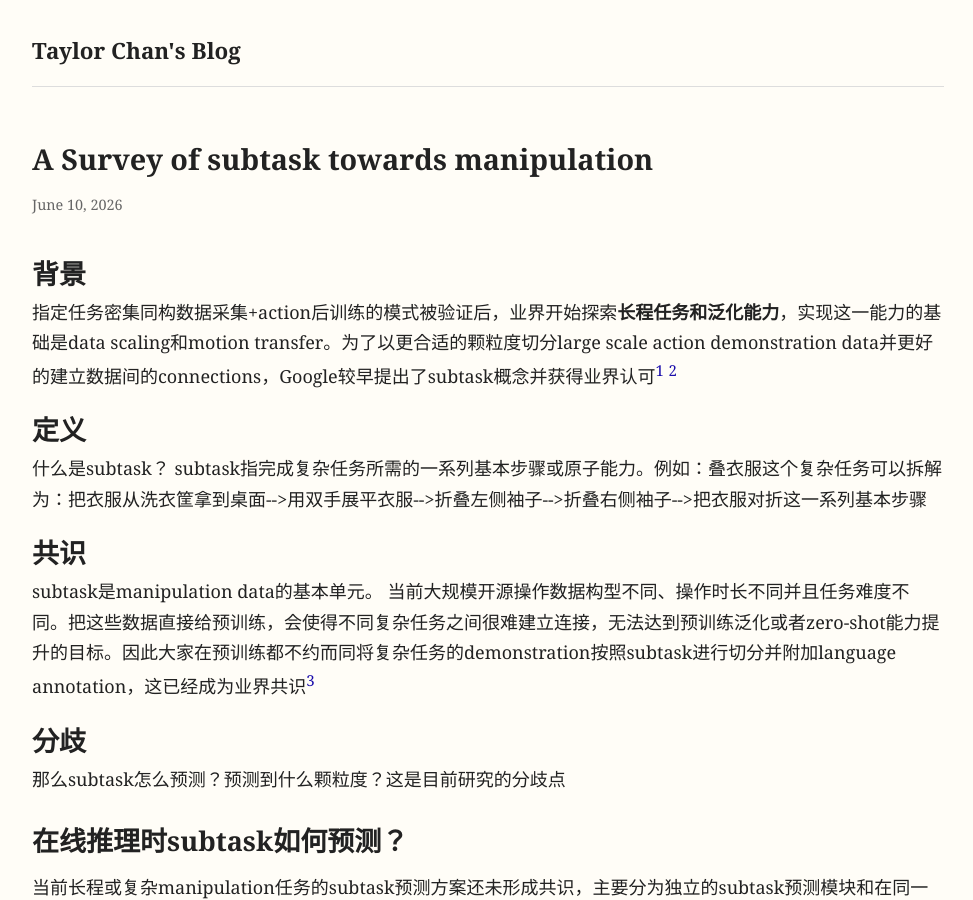
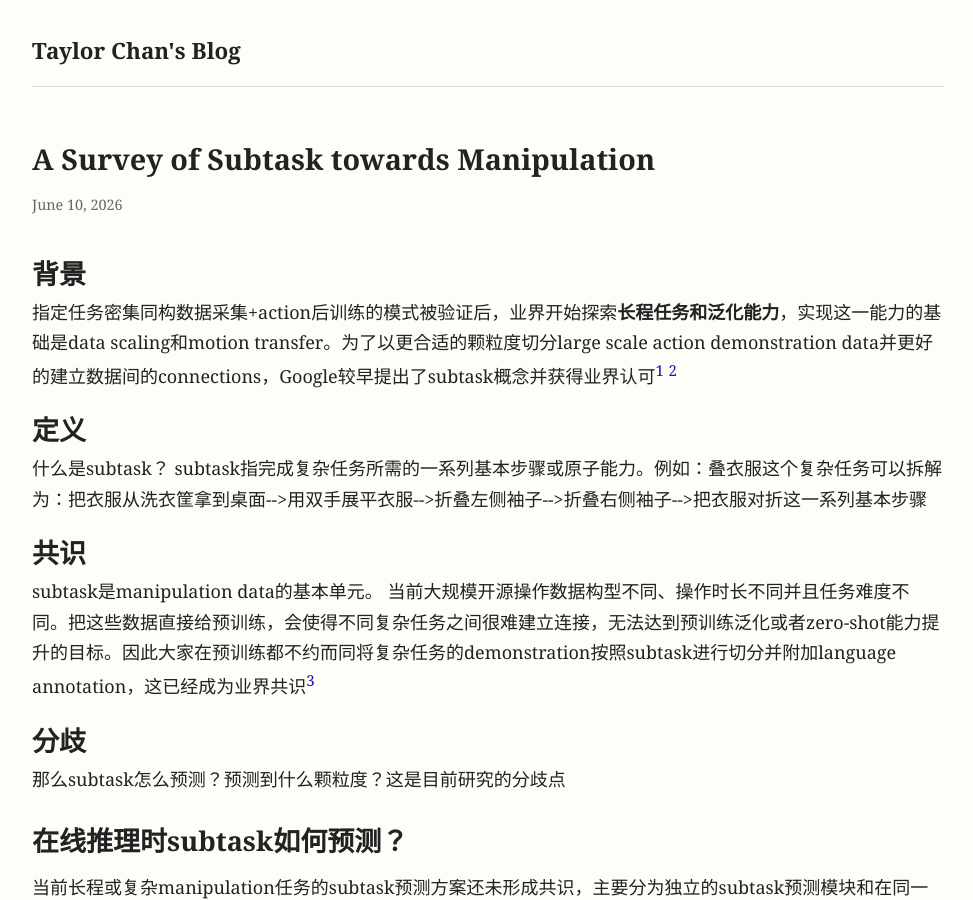
Before and after one commit to fire337/fire337.github.io, a Jekyll site: the page built from _posts/2026-06-10-subtask.md, in a window 1280 px wide and 900 px high. Shown: the whole window, without its empty margins (152-1125 px from the left). Built offline with Jekyll 4.4.1, drawn with Linux system fonts in a browser that asks for light colours.

```diff
--- a/_posts/2026-06-10-subtask.md
+++ b/_posts/2026-06-10-subtask.md
@@ -1,6 +1,6 @@
 ---
 layout: post
-title: "A Survey of subtask towards manipulation"
+title: "A Survey of Subtask towards Manipulation"
 date: 2026-06-10 00:00:00
 ---
 
```
